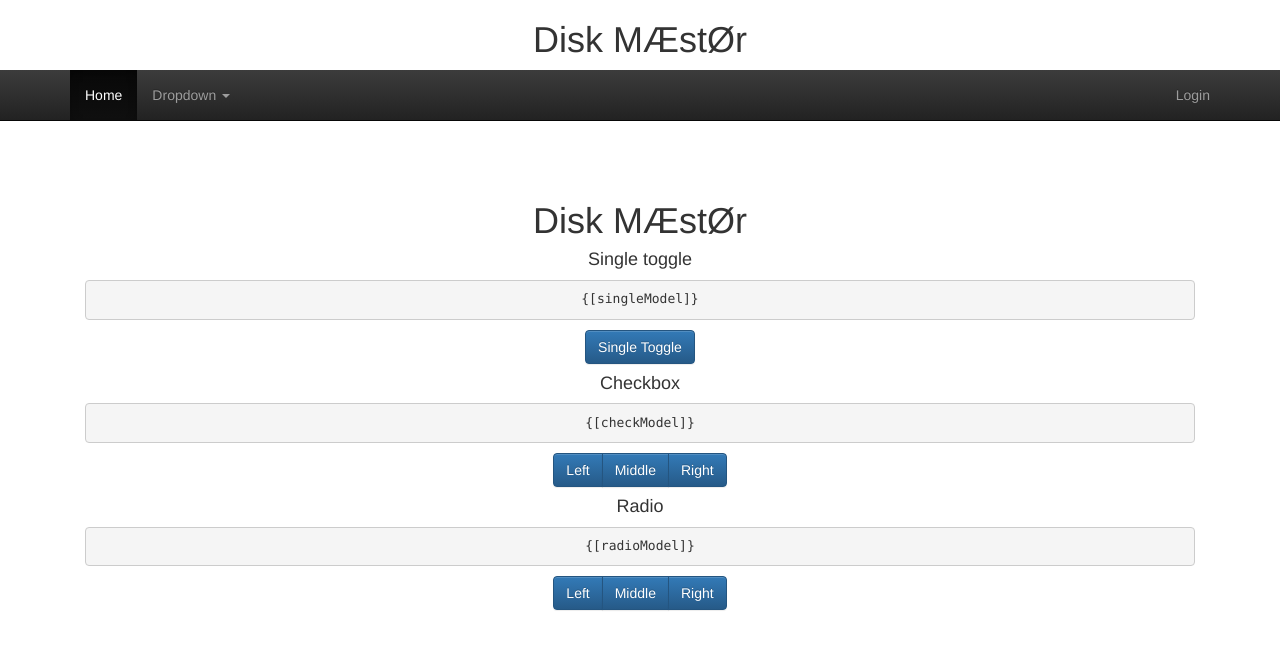
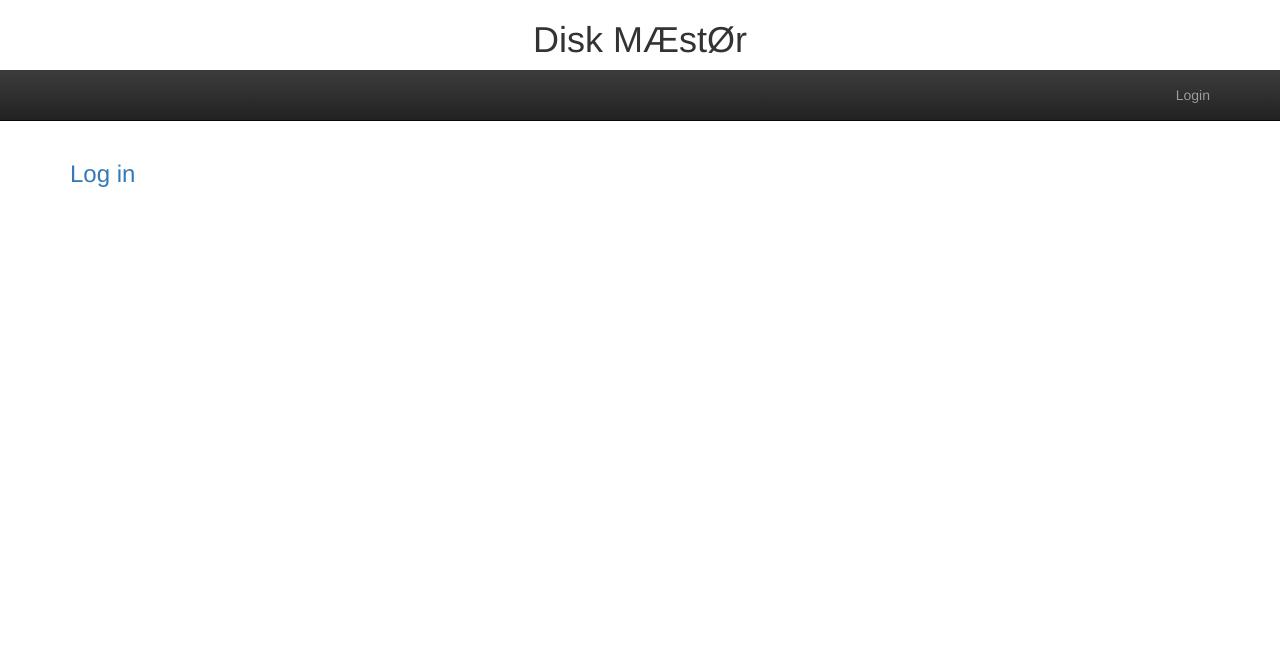
Before and after one commit to amschaal/maestor, a Django app: page / in a window 1280 px wide. Shown: the top 650 px of the page. Run offline with Django 3.2, Linux system fonts and the light colour scheme; some libraries are stand-ins or nearby versions.

Commit message:
fixing up login menus, pages

```diff
--- a/login/views.py
+++ /dev/null
@@ -1,5 +0,0 @@
-from django.shortcuts import render
-
-def index(request):
-    context = {}
-    return render(request, 'base/index.html', context)
--- a/maestor/urls.py
+++ b/maestor/urls.py
@@ -5,7 +5,8 @@ admin.autodiscover()
 
 urlpatterns = patterns('',
     # Examples:
-    url(r'^$', 'login.views.index', name='index'),
+    url(r'^$', 'maestor.views.index', name='index'),
+    url(r'^home/$', 'maestor.views.home', name='home'),
     # url(r'^blog/', include('blog.urls')),
 
     url(r'^admin/', include(admin.site.urls)),
--- /dev/null
+++ b/maestor/views.py
@@ -0,0 +1,11 @@
+from django.shortcuts import render, redirect
+
+def index(request):
+    if request.user.is_authenticated():
+        return redirect('home')
+    context = {}
+    return render(request, 'maestor/index.html', context)
+
+def home(request):
+    context = {}
+    return render(request, 'maestor/home.html', context)
--- a/templates/base.html
+++ b/templates/base.html
@@ -57,6 +57,7 @@ main.config(function($interpolateProvider) {
         </div>
         <div class="navbar-collapse collapse" collapse="isCollapsed">
           <ul class="nav navbar-nav">
+            {% if user.is_authenticated %}
             <li class="active"><a href="#">Home</a></li>
             <li class="dropdown">
               <a href="#" class="dropdown-toggle" data-toggle="dropdown">Dropdown <b class="caret"></b></a>
@@ -64,6 +65,7 @@ main.config(function($interpolateProvider) {
                 <li><a href="#">Action</a></li>
               </ul>
             </li>
+            {% endif %}
           </ul>
 
 		{% block header-user %}
--- a/templates/base/index.html
+++ /dev/null
@@ -1,47 +0,0 @@
-{% extends "base/base_banner.html" %}
-{% block 'content'%}
-	<div class="starter-template">
-        <h1>Disk MÆstØr</h1>
-
-	    <div ng-controller="ButtonsCtrl">
-		    <h4>Single toggle</h4>
-		    <pre>{[singleModel]}</pre>
-		    <button type="button" class="btn btn-primary" ng-model="singleModel" btn-checkbox btn-checkbox-true="1" btn-checkbox-false="0">
-		        Single Toggle
-		    </button>
-		    <h4>Checkbox</h4>
-		    <pre>{[checkModel]}</pre>
-		    <div class="btn-group">
-		        <button type="button" class="btn btn-primary" ng-model="checkModel.left" btn-checkbox>Left</button>
-		        <button type="button" class="btn btn-primary" ng-model="checkModel.middle" btn-checkbox>Middle</button>
-		        <button type="button" class="btn btn-primary" ng-model="checkModel.right" btn-checkbox>Right</button>
-		    </div>
-		    <h4>Radio</h4>
-		    <pre>{[radioModel]}</pre>
-		    <div class="btn-group">
-		        <button type="button" class="btn btn-primary" ng-model="radioModel" btn-radio="'Left'">Left</button>
-		        <button type="button" class="btn btn-primary" ng-model="radioModel" btn-radio="'Middle'">Middle</button>
-		        <button type="button" class="btn btn-primary" ng-model="radioModel" btn-radio="'Right'">Right</button>
-		    </div>
-		</div>
-
-      </div>
-{% endblock %}
-
-	{% block 'scripts' %}
-       <script>
-    var ButtonsCtrl = function ($scope) {
-
-    	  $scope.singleModel = 1;
-
-    	  $scope.radioModel = 'Middle';
-
-    	  $scope.checkModel = {
-    	    left: false,
-    	    middle: true,
-    	    right: false
-    	  };
-    	};
-
-   	</script>
-   	{% endblock %}
--- /dev/null
+++ b/templates/maestor/index.html
@@ -0,0 +1,22 @@
+{% extends "base/base_banner.html" %}
+{% block 'content'%}
+	<h3><a href="{% url 'cas_login' %}">Log in</a></h3>
+{% endblock %}
+
+	{% block 'scripts' %}
+       <script>
+    var ButtonsCtrl = function ($scope) {
+
+    	  $scope.singleModel = 1;
+
+    	  $scope.radioModel = 'Middle';
+
+    	  $scope.checkModel = {
+    	    left: false,
+    	    middle: true,
+    	    right: false
+    	  };
+    	};
+
+   	</script>
+   	{% endblock %}
```
Also changed, not shown: templates/maestor/home.html (added, +27 -0 lines), 3 other files.
